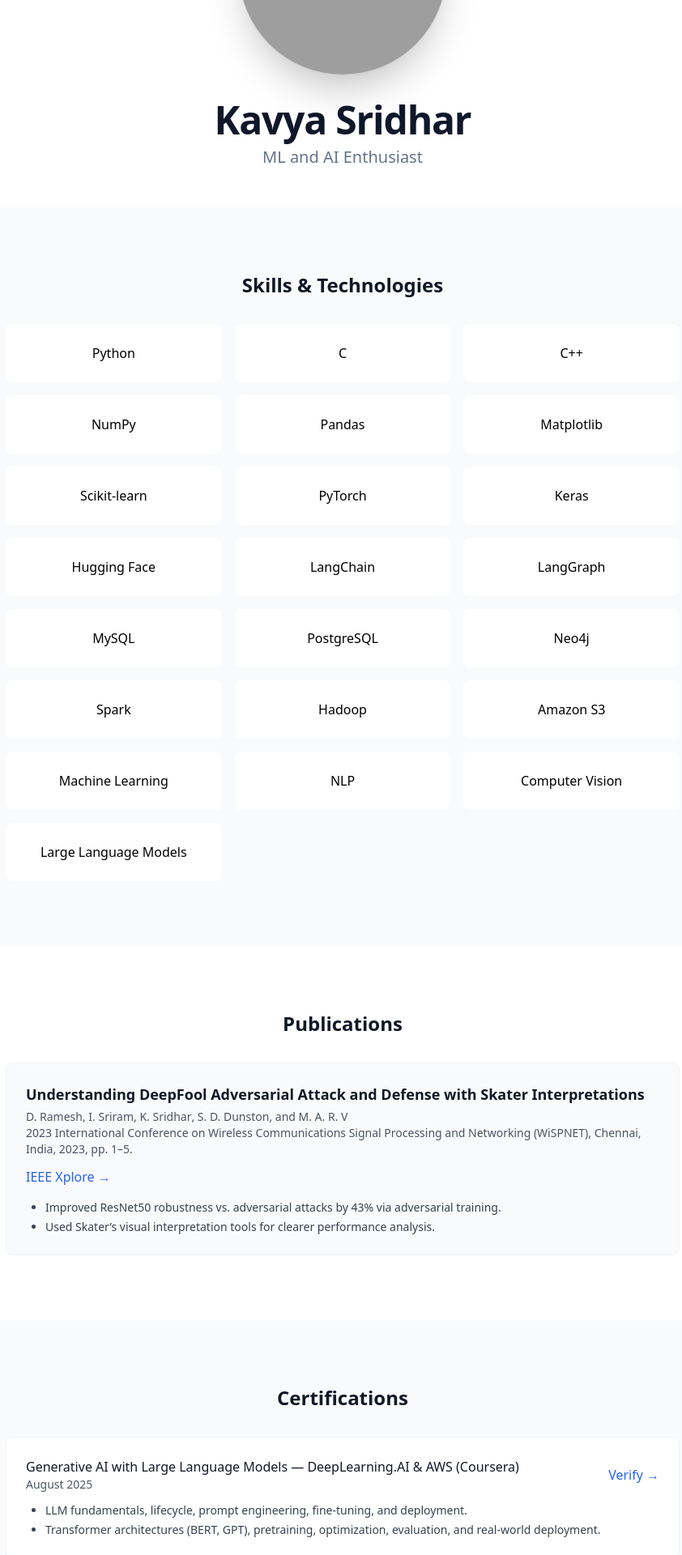
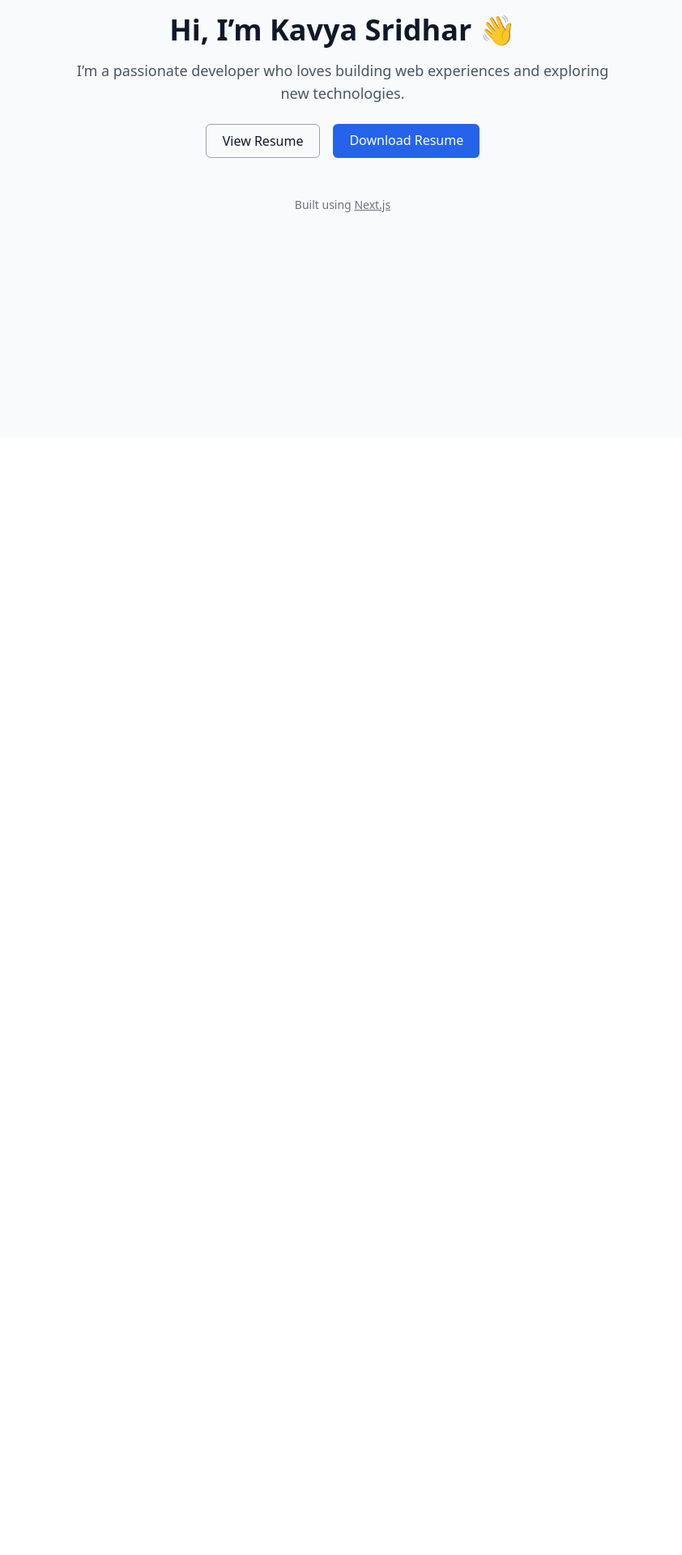
Before and after one commit to kavyasridhar1501/KavyaSridharPortfolio, a Next.js app: page / in a window 1280 px wide. Shown: the part 260-2180 px from the top of the page at 81% size, without its empty margins (217-1059 px from the left). After the commit the page ends 800 px from the top, so only its background shows below. Built offline with nearby package versions, Linux system fonts and the light colour scheme; grey boxes are pictures that could not be loaded.

Commit message:
Update page.tsx

```diff
--- a/app/page.tsx
+++ b/app/page.tsx
@@ -1,130 +1,47 @@
-'use client';
+'use client'
 
-import HeroSection from './components/HeroSection';
-import SkillsSection from './components/SkillsSection';
-import ProjectsSection from './components/ProjectsSection';
-import ContactSection from './components/ContactSection';
+import Image from 'next/image'
+import Link from 'next/link'
 
-function PublicationsSection() {
+export default function Home() {
+  const resumeUrl =
+    (process.env.NEXT_PUBLIC_BASE_PATH || '') + '/resume.pdf'
+
   return (
-    <section className="py-12 sm:py-20 bg-white">
-      <div className="max-w-4xl mx-auto px-4 sm:px-6 lg:px-8">
-        <h2 className="text-xl sm:text-2xl font-bold text-gray-900 mb-6 sm:mb-8 text-center">
-          Publications
-        </h2>
+    <main className="flex flex-col items-center justify-center min-h-screen bg-gray-50 text-gray-900 p-6">
+      <section className="text-center max-w-2xl">
+        <h1 className="text-4xl font-bold mb-4">Hi, I’m Kavya Sridhar 👋</h1>
+        <p className="text-lg text-gray-600 mb-6">
+          I’m a passionate developer who loves building web experiences and exploring new technologies.
+        </p>
 
-        <article className="bg-gray-50 border border-gray-100 rounded-lg p-6">
-          <h3 className="text-base sm:text-lg font-semibold text-gray-900">
-            Understanding DeepFool Adversarial Attack and Defense with Skater Interpretations
-          </h3>
-          <p className="text-gray-600 text-sm mt-1">
-            D. Ramesh, I. Sriram, <span className="font-medium">K. Sridhar</span>, S. D. Dunston, and M. A. R. V
-          </p>
-          <p className="text-gray-600 text-sm">
-            2023 International Conference on Wireless Communications Signal Processing and Networking (WiSPNET),
-            Chennai, India, 2023, pp. 1–5.
-          </p>
-
-          <div className="mt-3">
-            <a
-              href="https://ieeexplore.ieee.org/document/10134485"
-              target="_blank"
-              rel="noopener noreferrer"
-              className="inline-block text-blue-600 hover:text-blue-800 font-medium"
-            >
-              IEEE Xplore →
-            </a>
-          </div>
-
-          <ul className="list-disc pl-6 text-sm text-gray-700 space-y-1 mt-4">
-            <li>Improved ResNet50 robustness vs. adversarial attacks by 43% via adversarial training.</li>
-            <li>Used Skater’s visual interpretation tools for clearer performance analysis.</li>
-          </ul>
-        </article>
-      </div>
-    </section>
-  );
-}
-
-function CertificationsSection() {
-  return (
-    <section className="py-12 sm:py-20 bg-gray-50">
-      <div className="max-w-4xl mx-auto px-4 sm:px-6 lg:px-8">
-        <h2 className="text-xl sm:text-2xl font-bold text-gray-900 mb-6 sm:mb-8 text-center">
-          Certifications
-        </h2>
-
-        <div className="bg-white border border-gray-100 rounded-lg p-6">
-          <div className="flex flex-col sm:flex-row sm:items-center sm:justify-between gap-2">
-            <div>
-              <p className="text-gray-900 font-medium">
-                Generative AI with Large Language Models — DeepLearning.AI &amp; AWS (Coursera)
-              </p>
-              <p className="text-gray-600 text-sm">August 2025</p>
-            </div>
-            <a
-              className="text-blue-600 hover:text-blue-800 font-medium"
-              href="https://coursera.org/verify/OF2Z3WK6W0GY"
-              target="_blank"
-              rel="noopener noreferrer"
-            >
-              Verify →
-            </a>
-          </div>
-          <ul className="list-disc pl-6 text-sm text-gray-700 space-y-1 mt-3">
-            <li>LLM fundamentals, lifecycle, prompt engineering, fine-tuning, and deployment.</li>
-            <li>Transformer architectures (BERT, GPT), pretraining, optimization, evaluation, and real-world deployment.</li>
-          </ul>
-        </div>
-      </div>
-    </section>
-  );
-}
-
-function ResumeSection() {
-  // Place your PDF at /public/resume.pdf so it serves from /resume.pdf
-  return (
-    <section className="py-12 sm:py-20 bg-white border-t border-gray-100">
-      <div className="max-w-4xl mx-auto px-4 sm:px-6 lg:px-8 text-center">
-        <h2 className="text-xl sm:text-2xl font-bold text-gray-900 mb-6 sm:mb-8">
-          View My Resume
-        </h2>
-        <div className="flex flex-col sm:flex-row gap-4 justify-center">
+        <div className="flex justify-center gap-4">
+          {/* Resume button */}
           <a
-            href="/public/resume.pdf"
+            href={resumeUrl}
             target="_blank"
             rel="noopener noreferrer"
-            className="inline-block rounded-md bg-blue-600 px-6 py-2 text-white font-medium hover:bg-blue-700 transition"
+            className="px-5 py-2 rounded-md border border-gray-400 hover:bg-gray-100 transition"
           >
-            Open Resume
+            View Resume
           </a>
+
+          {/* Optional download link */}
           <a
-            href="/public/resume.pdf"
+            href={resumeUrl}
             download
-            className="inline-block rounded-md border border-gray-300 px-6 py-2 text-gray-700 font-medium hover:bg-gray-100 transition"
+            className="px-5 py-2 rounded-md bg-blue-600 text-white hover:bg-blue-700 transition"
           >
-            Download
+            Download Resume
           </a>
         </div>
-      </div>
-    </section>
-  );
+      </section>
+
+      <footer className="mt-12 text-sm text-gray-500">
+        <p>
+          Built using <Link href="https://nextjs.org" className="underline">Next.js</Link>
+        </p>
+      </footer>
+    </main>
+  )
 }
-
-export default function SimplePortfolio() {
-  return (
-    <main className="min-h-screen bg-white pt-12">
-      <HeroSection />
-      <SkillsSection />
-      {/* Publications */}
-      <PublicationsSection />
-      {/* Certifications — after Publications, before Projects */}
-      <CertificationsSection />
-      {/* Projects (uses color-coded tech pills inside the component) */}
-      <ProjectsSection />
-      {/* Resume buttons above Contact */}
-      <ResumeSection />
-      <ContactSection />
-    </main>
-  );
-}
```
